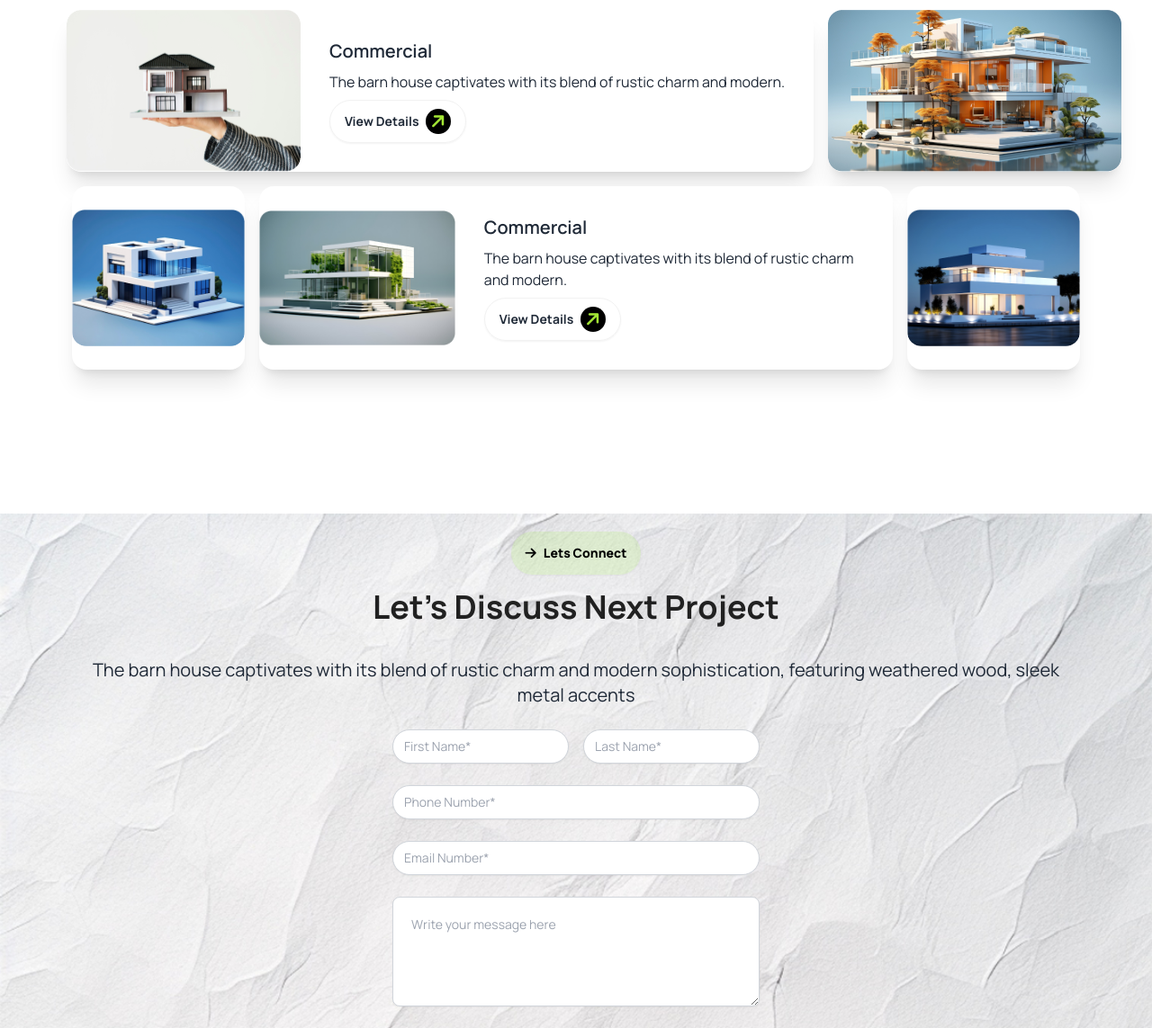
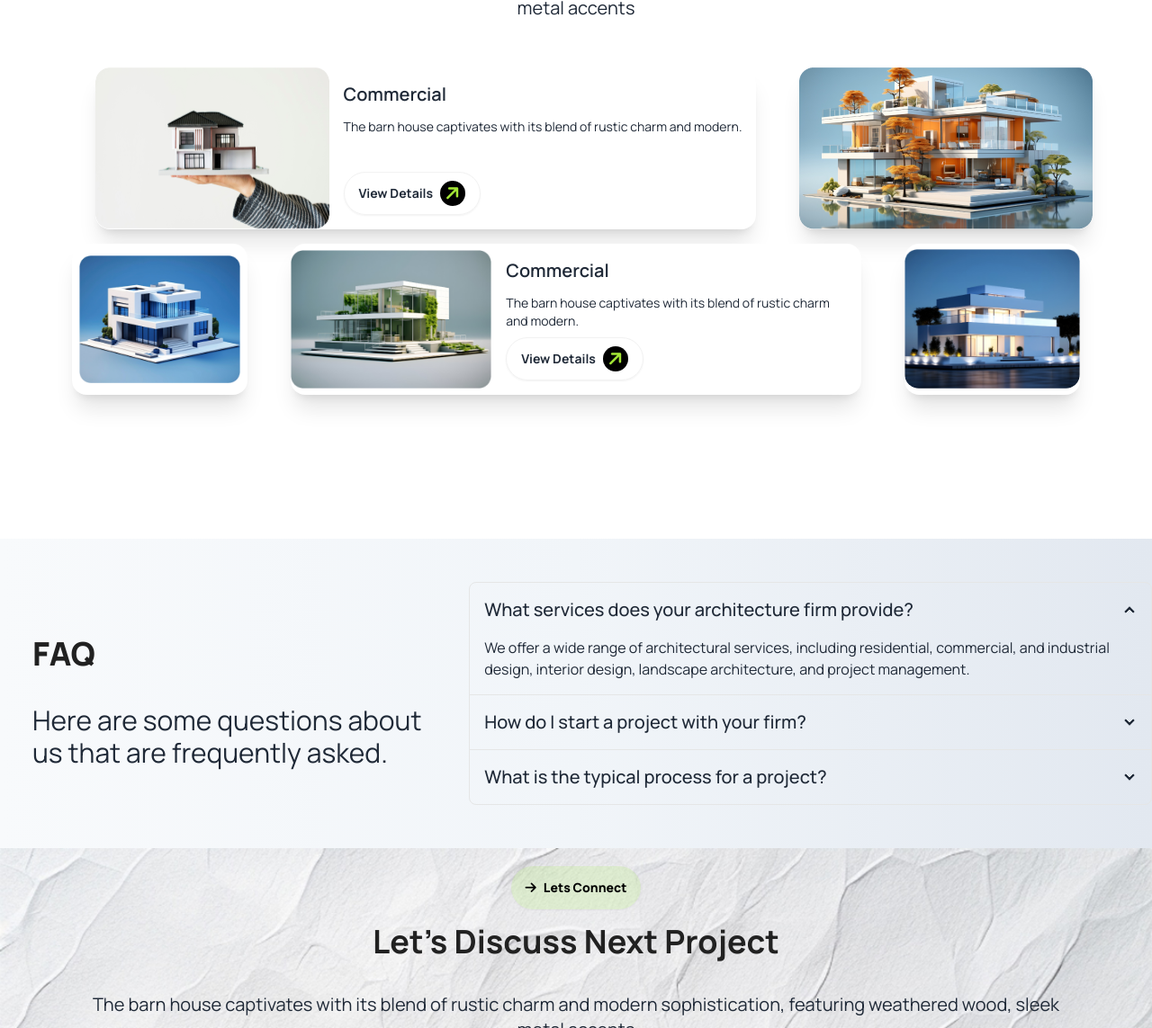
Before and after one commit to NahianMugdho/assignment-03, a plain HTML site: page index.html in a window 1280 px wide. Shown: the part 2501-3644 px from the top of the page at 90% size. Drawn offline with nearby package versions, Linux system fonts and the light colour scheme.

Commit message:
challenge

```diff
--- a/index.html
+++ b/index.html
@@ -238,7 +238,7 @@
 
 
  <!-- Bonus Point -->
- <section class=" flex flex-col justify-center items-center bg-white ">
+ <section class=" flex flex-col justify-center items-center bg-white gap-8 ">
   <div>
 <button class="btn btn-primary font-black bg-slate-300 text-black mb-3  flex items-center justify-center mt-5 rounded-full border-none"><i class="fa-solid fa-arrow-right"></i>Explore Our Latest Works</button>
 </div>
@@ -247,18 +247,18 @@
  <p class="mt-3 mb-5 font-[#494949] text-xl text-center w-4/5 md:w-11/12">The barn house captivates with its blend of rustic charm and modern sophistication,
   featuring weathered wood, sleek metal accents </p>
 </div>
-<div class="flex flex-col items-center">
-  <div class="flex space-x-4 ml-10">
+<div class="flex flex-col justify-center items-center">
+  <div class="flex flex-col md:flex-row  space-x-4 ml-10 gap-8">
     <!-- Card 1 -->
-    <div class="card card-side bg-base-100 shadow-xl ">
+    <div class=" w-3/4 ml-7 md:ml-auto md:w-auto card card-compact md:card-side bg-base-100 shadow-xl ">
       <figure>
         <img
           src="assets/img1.png"
           alt="House 1"
-          class=""
+          class="w-11/12 lg:w-full h-48 object-cover md:h-auto"
         />
       </figure>
-      <div class="card-body">
+      <div class="card-body w-3/4 md:w-auto flex flex-col mx-10 md:mx-auto  ">
         <h2 class="card-title">Commercial</h2>
         <p>The barn house captivates with its blend of rustic charm and modern.</p>
         <div class="card-actions justify-start">
@@ -271,37 +271,37 @@
     </div>
 
     <!-- Card 2 -->
-    <div class="card bg-base-100 shadow-xl ">
+    <div class="card bg-base-100 shadow-xl gap-8 w-4/5 md:w-auto">
       <figure>
         <img
           src="assets/img2.png"
           alt="House 2"
-          class="w-full"
+          class="w-11/12 lg:w-full h-48 object-cover md:h-auto"
         />
       </figure>
     </div>
   </div>
 
   <!-- Second Row -->
-  <div class="flex space-x-4 mt-4 ml-20 mr-20 mb-40">
+  <div class="flex flex-col md:flex-row space-x-4 mt-4 ml-20 mr-20 mb-40 gap-8">
     <!-- Card 3 -->
-    <div class="card flex justify-center bg-base-100 shadow-xl ">
+    <div class="card flex flex-col md:flex-row justify-center bg-base-100 shadow-xl ">
       <figure>
         <img
           src="assets/img3.png"
           alt="House 3"
-          class="w-full"
+          class="w-11/12 h-48 object-cover md:h-auto"
         />
       </figure>
     </div>
 
     <!-- Card 4 -->
-    <div class="card card-side bg-base-100 shadow-xl ">
+    <div class="card card-compact md:card-side bg-base-100 shadow-xl ">
       <figure>
         <img
           src="assets/img4.png"
           alt="House 4"
-          class="w-full"
+          class="w-full h-48 object-cover md:h-auto"
         />
       </figure>
       <div class="card-body">
@@ -322,7 +322,7 @@
         <img
           src="assets/img5.png"
           alt="House 5"
-          class="w-full"
+          class="w-full h-48 object-cover md:h-auto"
         />
       </figure>
     </div>
@@ -554,6 +554,59 @@
 <!-- ???????????????????????????????? -->
 
 
+ <!-- Bonus Point  2-->
+
+<section class=" flex flex-col justify-center items-center bg-gradient-to-r from-slate-50 via-slate-100 to-slate-200 gap-8 ">
+
+<div class="flex flex-col md:flex-row justify-center items-center mt-12 mb-12">
+  <div class="flex flex-col ml-9">
+    <h1 class="text-[#212121] font-[1000] text-4xl mt-10 mb-6 ">FAQ</h1>
+    <p class="mt-3  mb-5 font-[#494949] text-3xl  w-4/5 md:w-11/12">Here are some questions about us that are frequently asked. </p>
+   </div>
+   <div>
+    <div class="join join-vertical w-full">
+      <div class="collapse collapse-arrow join-item border-base-300 border">
+        <input type="radio" name="my-accordion-4" checked="checked" />
+        <div class="collapse-title text-xl font-medium">What services does your architecture firm provide?</div>
+        <div class="collapse-content">
+          <p>We offer a wide range of architectural services, including residential, commercial, and industrial design, interior design, landscape architecture, and project management.</p>
+        </div>
+      </div>
+      <div class="collapse collapse-arrow join-item border-base-300 border">
+        <input type="radio" name="my-accordion-4" />
+        <div class="collapse-title text-xl font-medium">How do I start a project with your firm?</div>
+        <div class="collapse-content">
+          <p>You can start by contacting us for an initial consultation. During this meeting, we’ll discuss your project goals, budget, and timeline to understand how we can best assist you.</p>
+        </div>
+      </div>
+      <div class="collapse collapse-arrow join-item border-base-300 border">
+        <input type="radio" name="my-accordion-4" />
+        <div class="collapse-title text-xl font-medium">What is the typical process for a project?</div>
+        <div class="collapse-content">
+          <p>Our process usually involves several stages: initial consultation, concept design, design development, construction documentation, and finally, construction administration.</p>
+        </div>
+      </div>
+    </div>
+
+   </div>
+
+
+
+  </div>
+
+
+
+
+
+
+</section>
+
+
+
+
+ <!-- xxxxxxxxxxxxxxxxxxxxxxxxxx -->
+
+
                     <!-- form section -->
         <section class="bg-[url('./assets/bg.jpg')] bg-cover bg-no-repeat w-full flex flex-col justify-center items-center  ">
            <div>
@@ -611,7 +664,7 @@
       <p class="w-4/5 lg:w-1/2 text-[#737373]"> The barn house captivates with its blend of rustic charm and modern sophistication,
         featuring weathered wood, sleek metal accents</p>
 
-      <nav class="grid grid-flow-col lg:gap-7">
+      <nav class="grid lg:grid-flow-col lg:gap-7">
         <a class="link link-hover ">Home</a>
         <a class="link link-hover text-[#E9E9E9]">Services</a>
         <a class="link link-hover text-[#E9E9E9]">Porfolio</a>
```
